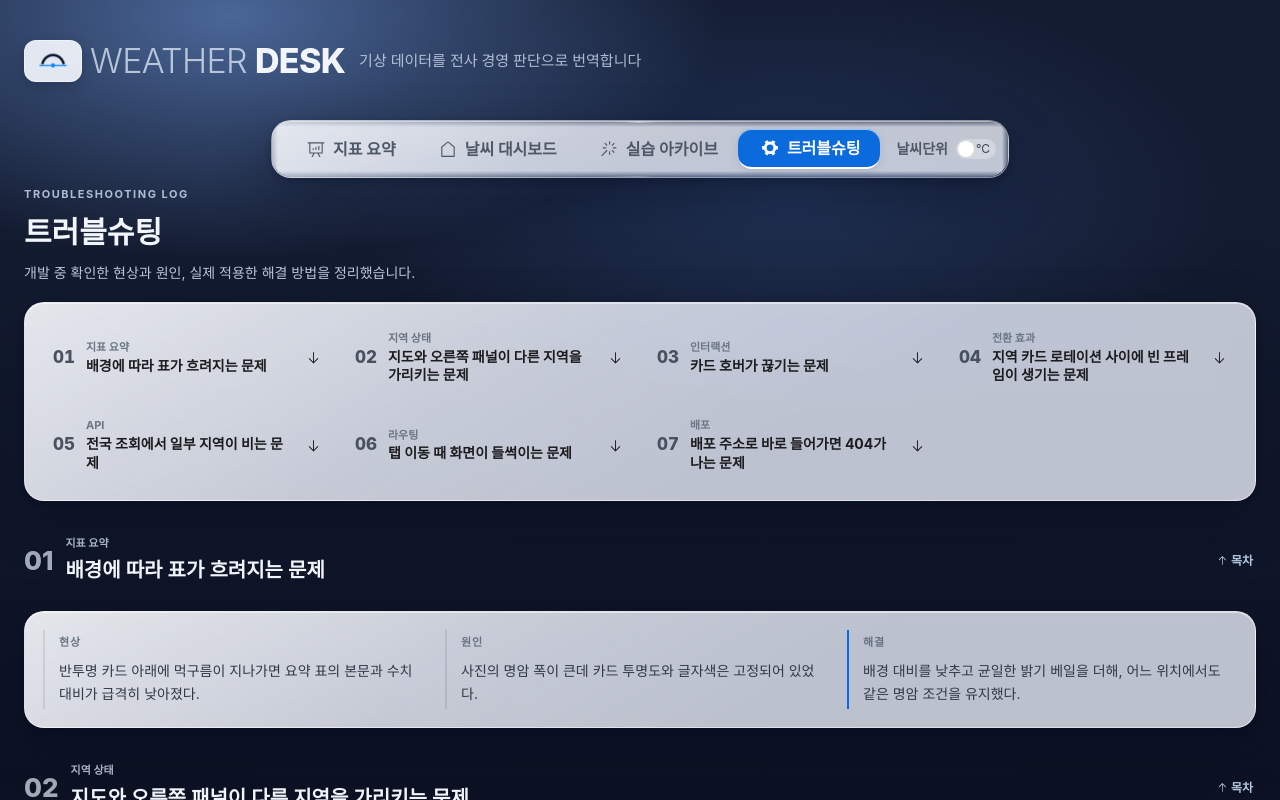
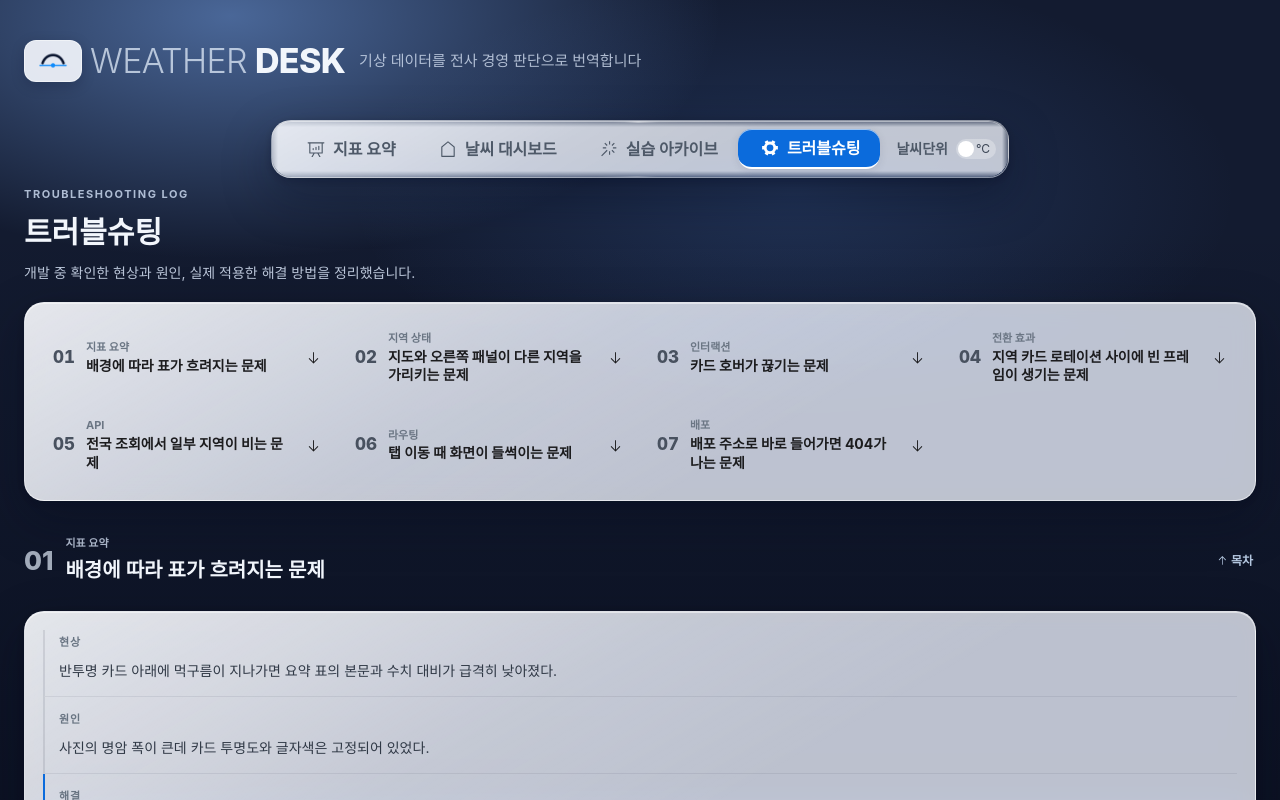
Before and after one commit to tjgurdls9/skala-vue, a Vue app: page /troubleshooting in a window 1280 px wide. Shown: the top 800 px of the page. Built offline with nearby package versions, Linux system fonts and the light colour scheme; no server answers; a web font is replaced by a local one.

Commit message:
트러블슈팅 읽기 흐름과 배포 주소 정리

```diff
--- a/src/views/TroubleshootingView.vue
+++ b/src/views/TroubleshootingView.vue
@@ -113,10 +113,12 @@ const pad = (index) => String(index + 1).padStart(2, '0')
 .trouble-section-head p { margin: 0 0 2px; font-size: 11px; font-weight: 700; color: rgba(214,226,244,.82); }
 .trouble-section-head h3 { margin: 0; font-size: 20px; color: #f2f6fc; }
 .trouble-section-head a { display: inline-flex; align-items: center; gap: 3px; color: rgba(200,220,245,.9); font-size: 12px; font-weight: 600; text-decoration: none; }
-.trouble-detail { display: grid; grid-template-columns: repeat(3, 1fr); gap: 12px; margin: 0; padding: 18px; border: 1px solid var(--glass-border); border-radius: var(--radius-card); background: var(--glass-sheen), var(--glass-bg); backdrop-filter: var(--glass-surface); box-shadow: var(--shadow-glass); }
-.trouble-detail div { padding: 4px 14px; border-left: 2px solid rgba(28,32,56,.1); }
+.trouble-detail { display: grid; grid-template-columns: 1fr; gap: 0; margin: 0; padding: 18px; border: 1px solid var(--glass-border); border-radius: var(--radius-card); background: var(--glass-sheen), var(--glass-bg); backdrop-filter: var(--glass-surface); box-shadow: var(--shadow-glass); }
+.trouble-detail div { padding: 14px; border-left: 2px solid rgba(28,32,56,.1); border-bottom: 1px solid rgba(28,32,56,.08); }
+.trouble-detail div:first-child { padding-top: 4px; }
+.trouble-detail div:last-child { padding-bottom: 4px; border-bottom: 0; }
 .trouble-detail .solution { border-left-color: var(--color-accent); }
 .trouble-detail dt { margin-bottom: 7px; font-size: 11px; font-weight: 800; letter-spacing: .08em; color: #687482; }
 .trouble-detail dd { margin: 0; color: #303946; font-size: 14px; line-height: 1.65; }
-@media (max-width: 760px) { .trouble-detail { grid-template-columns: 1fr; } .trouble-index { grid-template-columns: 1fr; } }
+@media (max-width: 760px) { .trouble-index { grid-template-columns: 1fr; } }
 </style>
```
Also changed, not shown: 1 other file (tests, documents, lock files or other folders).
